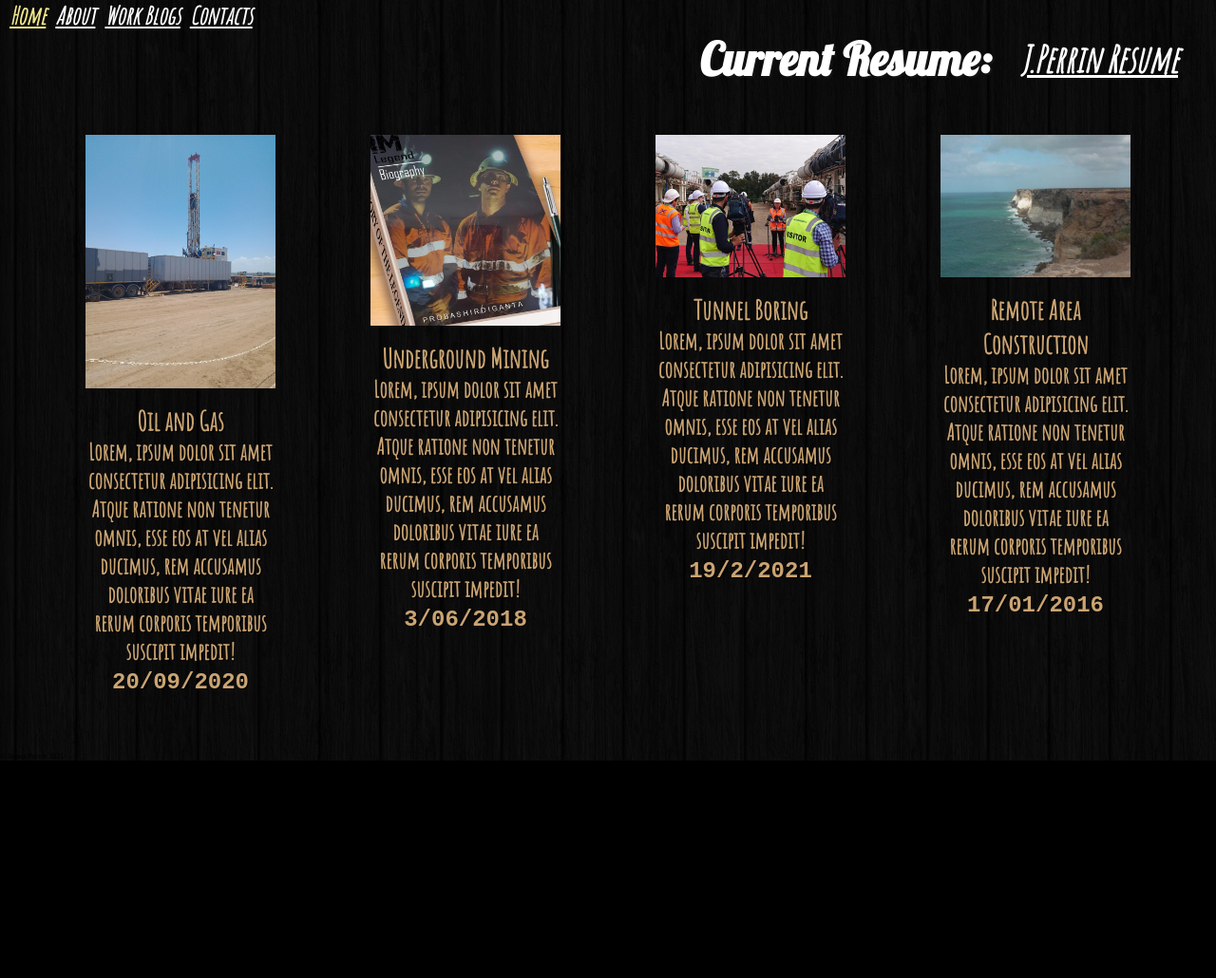
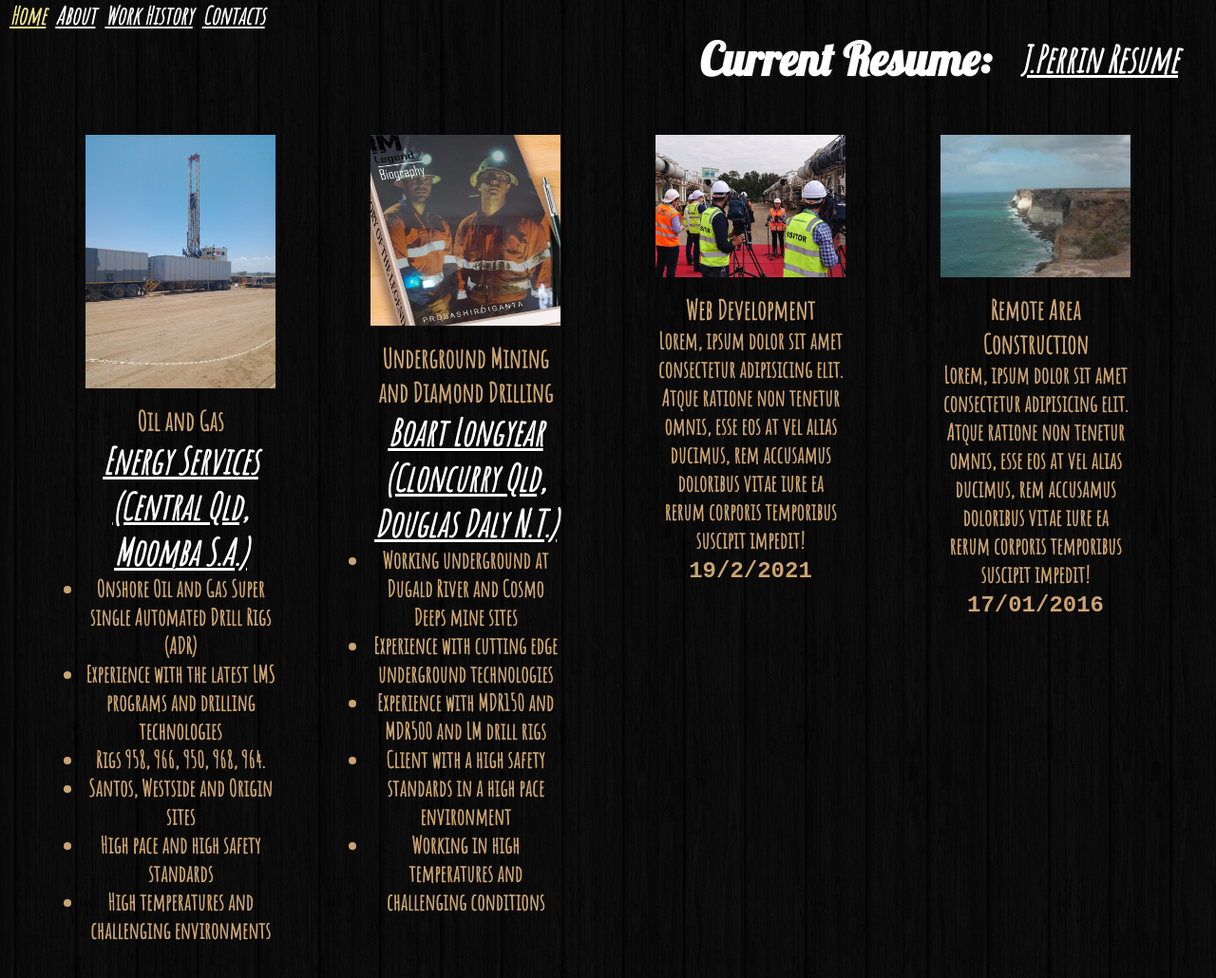
Before and after one commit to perro88/T1A2, a plain HTML site: page workblog.html in a window 1280 px wide. Shown: the whole page at 95% size. Before the commit the page ends 801 px from the top, so only its background shows below. Drawn offline with Linux system fonts and the light colour scheme.

Commit message:
update work details

```diff
--- a/workblog.html
+++ b/workblog.html
@@ -19,7 +19,7 @@
     <nav>
       <a href="index.html">Home</a>
       <a href="about.html">About</a>
-      <a href="workblog.html">Work Blogs</a>
+      <a href="workblog.html">Work History</a>
       <a href="contacts.html">Contacts</a>
     </nav>
     <!-- resume  -->
@@ -33,28 +33,39 @@
         <img src="images/drillrigday.jpg" alt="Onshore drill rig" />
         <p>
           <h3>Oil and Gas</h3>
-          Lorem, ipsum dolor sit amet consectetur adipisicing elit. Atque
-          ratione non tenetur omnis, esse eos at vel alias ducimus, rem
-          accusamus doloribus vitae iure ea rerum corporis temporibus suscipit
-          impedit!
-          <span id="dates">20/09/2020</span>
+          <h4> <a href="https://www.ensignenergy.com/">Energy Services (Central Qld, Moomba S.A.)</a></h4>
+          <span>
+            <ul>
+              <li>Onshore Oil and Gas Super single Automated Drill Rigs (ADR)</li>
+              <li>Experience with the latest LMS programs and drilling technologies</li>
+              <li>Rigs 958, 966, 950, 968, 964.</li>
+              <li>Santos, Westside and Origin sites</li>
+              <li>High pace and high safety standards</li>
+              <li>High temperatures and challenging environments</li>
+            </ul>
+          </span>
         </p>
       </article>
       <article class="item">
         <img src="images/undergroundpic.jpg" alt="James working underground" />
         <p>
-          <h3>Underground Mining</h3>
-          Lorem, ipsum dolor sit amet consectetur adipisicing elit. Atque
-          ratione non tenetur omnis, esse eos at vel alias ducimus, rem
-          accusamus doloribus vitae iure ea rerum corporis temporibus suscipit
-          impedit!
-          <span id="dates">3/06/2018</span>
+          <h3>Underground Mining and Diamond Drilling</h3>
+          <h4> <a href="https://www.boartlongyear.com/">Boart Longyear (Cloncurry Qld, Douglas Daly N.T.)</a></h4>
+          <span>
+            <ul>
+              <li>Working underground at Dugald River and Cosmo Deeps mine sites</li>
+              <li>Experience with cutting edge underground technologies</li>
+              <li>Experience with MDR150 and MDR500 and LM drill rigs</li>
+              <li>Client with a high safety standards in a high pace environment</li>
+              <li>Working in high temperatures and challenging conditions</li>
+            </ul>
+          </span>
         </p>
       </article>
       <article class="item">
         <img src="images/tbmmedia.jpg" alt="Tunnel Machine commision" />
         <p>
-          <h3>Tunnel Boring</h3>
+          <h3>Web Development</h3>
           Lorem, ipsum dolor sit amet consectetur adipisicing elit. Atque
           ratione non tenetur omnis, esse eos at vel alias ducimus, rem
           accusamus doloribus vitae iure ea rerum corporis temporibus suscipit
```
Also changed, not shown: about.html (+7 -19 lines), contacts.html (+3 -3 lines), index.html (+1 -1 lines).
